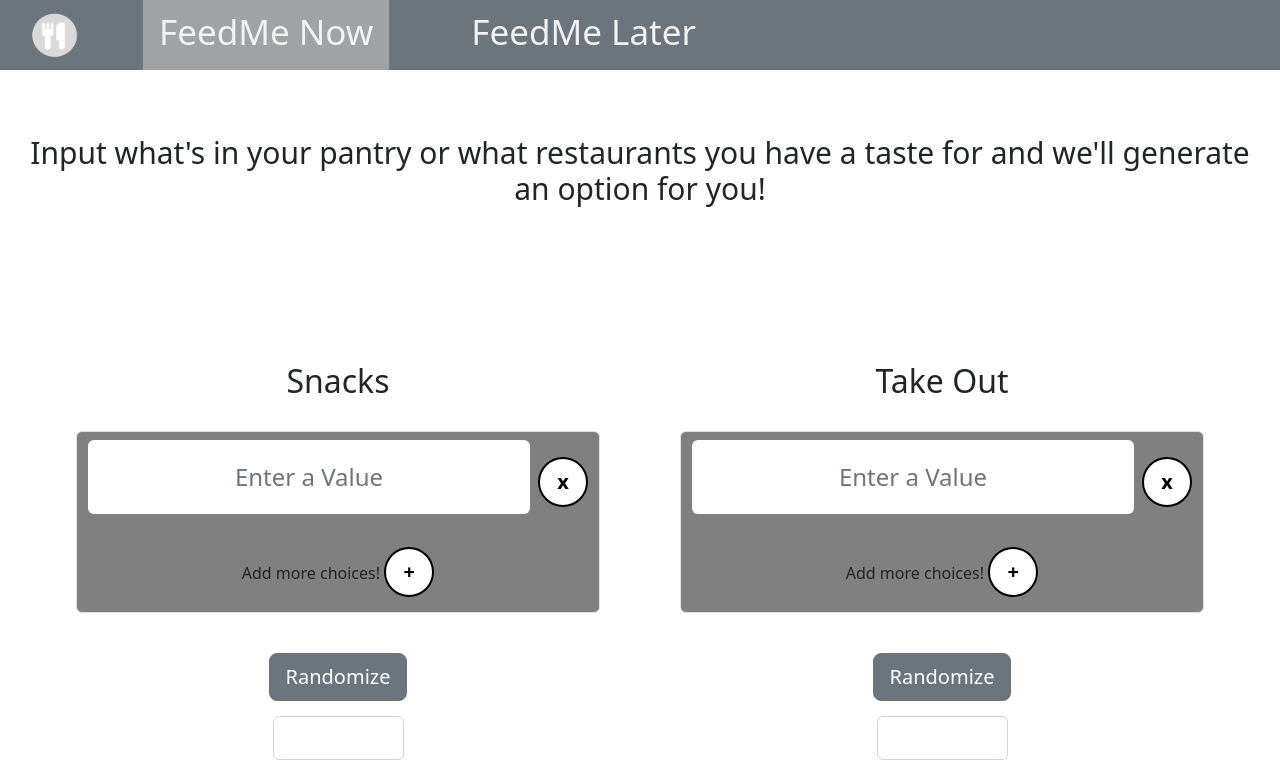
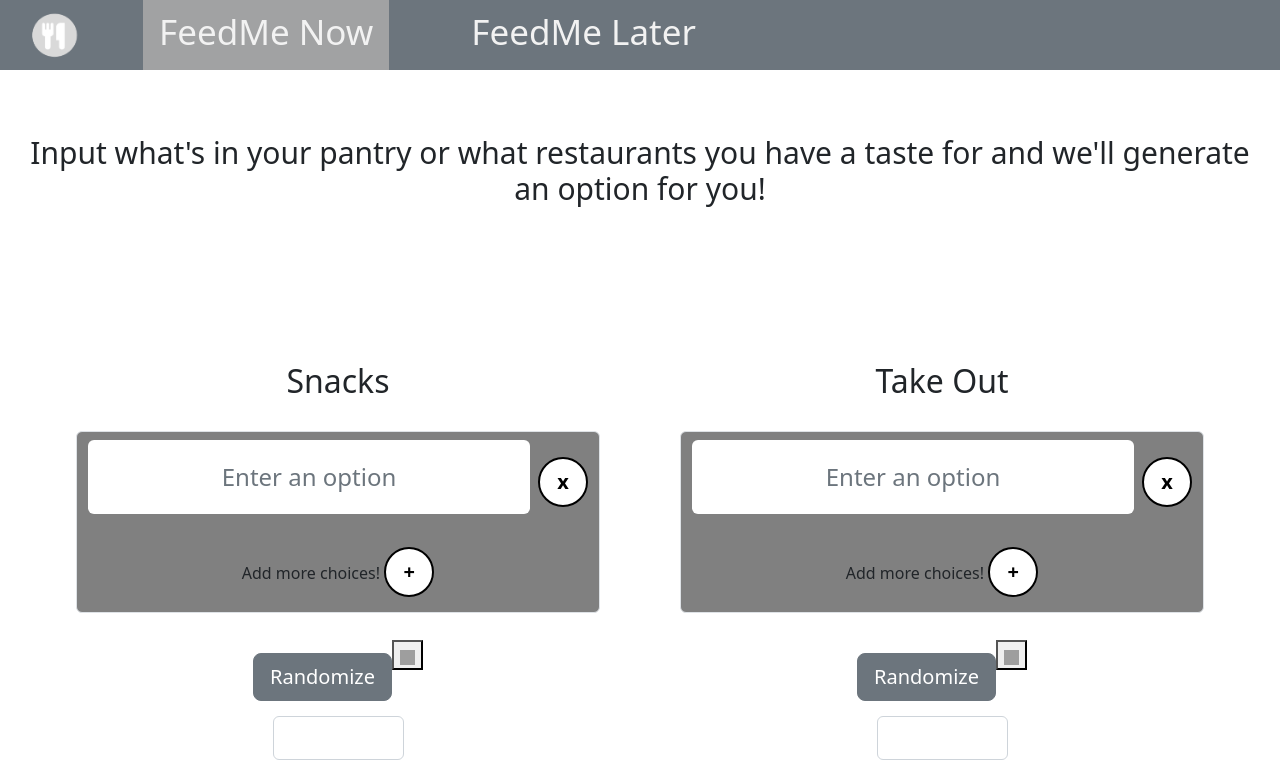
Before and after one commit to Dec-22-LC-LiftOff-STL/FeedMe, an Angular app: page /feed-me-now in a window 1280 px wide. Shown: the top 783 px of the page. Built offline with nearby package versions, Linux system fonts and the light colour scheme; grey boxes are pictures that could not be loaded.

Commit message:
Added span and changed placeholder value

```diff
--- a/src/app/feed-me-now-page/feed-me-now-column/feed-me-now-column.component.css
+++ b/src/app/feed-me-now-page/feed-me-now-column/feed-me-now-column.component.css
@@ -66,3 +66,11 @@
   background-color: transparent;
   margin-top: 15px;
 }
+
+button .tip{
+  display: none;
+}
+
+button:hover .tip{
+  display: inline;
+}
--- a/src/app/feed-me-now-page/feed-me-now-column/feed-me-now-column.component.html
+++ b/src/app/feed-me-now-page/feed-me-now-column/feed-me-now-column.component.html
@@ -3,7 +3,7 @@
   [(ngModel)]="columnTitle"
   (ngModelChange)="saveToLocalStorage()"
   class="text-center form-control border-0 fs-2"
-  placeholder="Enter a Value"
+  placeholder="Enter an option"
 />
 
     <div class="border rounded" style="background-color: grey; margin-top: 20px">
@@ -13,7 +13,7 @@
             (ngModelChange)="saveToLocalStorage()"
             class="form-control border-0 fs-4 text-center"
             style="border: 0px; margin-top: 8px; margin-bottom: 8px;"
-            placeholder="Enter a Value"/>
+            placeholder="Enter an option"/>
             <button (click)="removeInput(i)" class="feedMeButton button5" style="font-size: 20px; font-weight: bolder">
               x
             </button>
@@ -30,6 +30,16 @@
   Randomize
 </button>
 
+<button class="toolTip">
+<span class="randomizeTip">
+  <img alt="info icon" src="downloads/info_icon.png" width="15" height="15">
+    <span class="tip">
+      "Randomize" will randomly generate an option each time you click it.
+    </span>
+</span>
+</button>
+
+
 <input
   type="text"
   disabled
```
